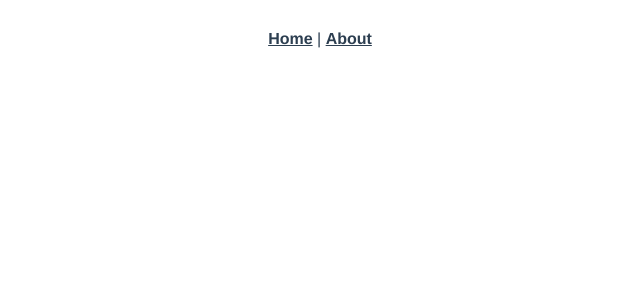
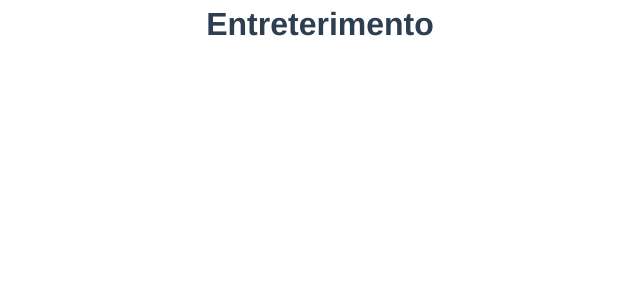
Before and after one commit to Saul97-arch/voskhod2-desafio, a Vue app: page /entreterimento in a window 1280 px wide. Shown: the top 300 px of the page, without its empty margins (320-960 px from the left). Built offline with nearby package versions, Linux system fonts and the light colour scheme.

Commit message:
rotas configuradas

```diff
--- a/src/App.vue
+++ b/src/App.vue
@@ -1,11 +1,10 @@
 <template>
-  <div id="app">
-    <div id="nav">
-      <router-link to="/">Home</router-link> |
-      <router-link to="/about">About</router-link>
-    </div>
-    <router-view/>
-  </div>
+    <v-app>
+    <!-- Aqui vai component navbar -->
+    <v-main>
+      <router-view/>
+    </v-main>
+  </v-app>
 </template>
 
 <style lang="scss">
--- a/src/router/index.js
+++ b/src/router/index.js
@@ -1,22 +1,32 @@
 import Vue from 'vue'
 import VueRouter from 'vue-router'
-import Home from '../views/Home.vue'
+import Entreterimento from '../views/entreterimento.vue'
+import Fisica from '../views/fisica.vue'
+import Mental from '../views/mental.vue'
+import Nutricao from '../views/nutricao.vue'
 
 Vue.use(VueRouter)
 
 const routes = [
   {
-    path: '/',
-    name: 'Home',
-    component: Home
+    path: '/entreterimento',
+    name: 'Entreterimento',
+    component: Entreterimento
   },
   {
-    path: '/about',
-    name: 'About',
-    // route level code-splitting
-    // this generates a separate chunk (about.[hash].js) for this route
-    // which is lazy-loaded when the route is visited.
-    component: () => import(/* webpackChunkName: "about" */ '../views/About.vue')
+    path: '/saude-fisica',
+    name: 'Fisica',
+    component: Fisica
+  },
+  {
+    path: '/saude-mental',
+    name: 'Mental',
+    component: Mental
+  },
+  {
+    path: '/nutricao',
+    name: 'Nutricao',
+    component: Nutricao
   }
 ]
 
--- a/src/views/About.vue
+++ /dev/null
@@ -1,5 +0,0 @@
-<template>
-  <div class="about">
-    <h1>This is an about page</h1>
-  </div>
-</template>
--- a/src/views/Home.vue
+++ /dev/null
@@ -1,18 +0,0 @@
-<template>
-  <div class="home">
-    <img alt="Vue logo" src="../assets/logo.png">
-    <HelloWorld msg="Welcome to Your Vue.js App"/>
-  </div>
-</template>
-
-<script>
-// @ is an alias to /src
-import HelloWorld from '@/components/HelloWorld.vue'
-
-export default {
-  name: 'Home',
-  components: {
-    HelloWorld
-  }
-}
-</script>
--- /dev/null
+++ b/src/views/entreterimento.vue
@@ -0,0 +1,5 @@
+<template>
+    <v-app>
+        <h1>Entreterimento</h1>
+    </v-app>
+</template>
--- /dev/null
+++ b/src/views/fisica.vue
@@ -0,0 +1,5 @@
+<template>
+    <v-app>
+        <h1>Fisica</h1>
+    </v-app>
+</template>
--- /dev/null
+++ b/src/views/mental.vue
@@ -0,0 +1,5 @@
+<template>
+    <v-main>
+        <h1>Mental</h1>
+    </v-main>
+</template>
--- /dev/null
+++ b/src/views/nutricao.vue
@@ -0,0 +1,5 @@
+<template>
+    <v-app>
+        <h1>Nutrição</h1>
+    </v-app>
+</template>
```
